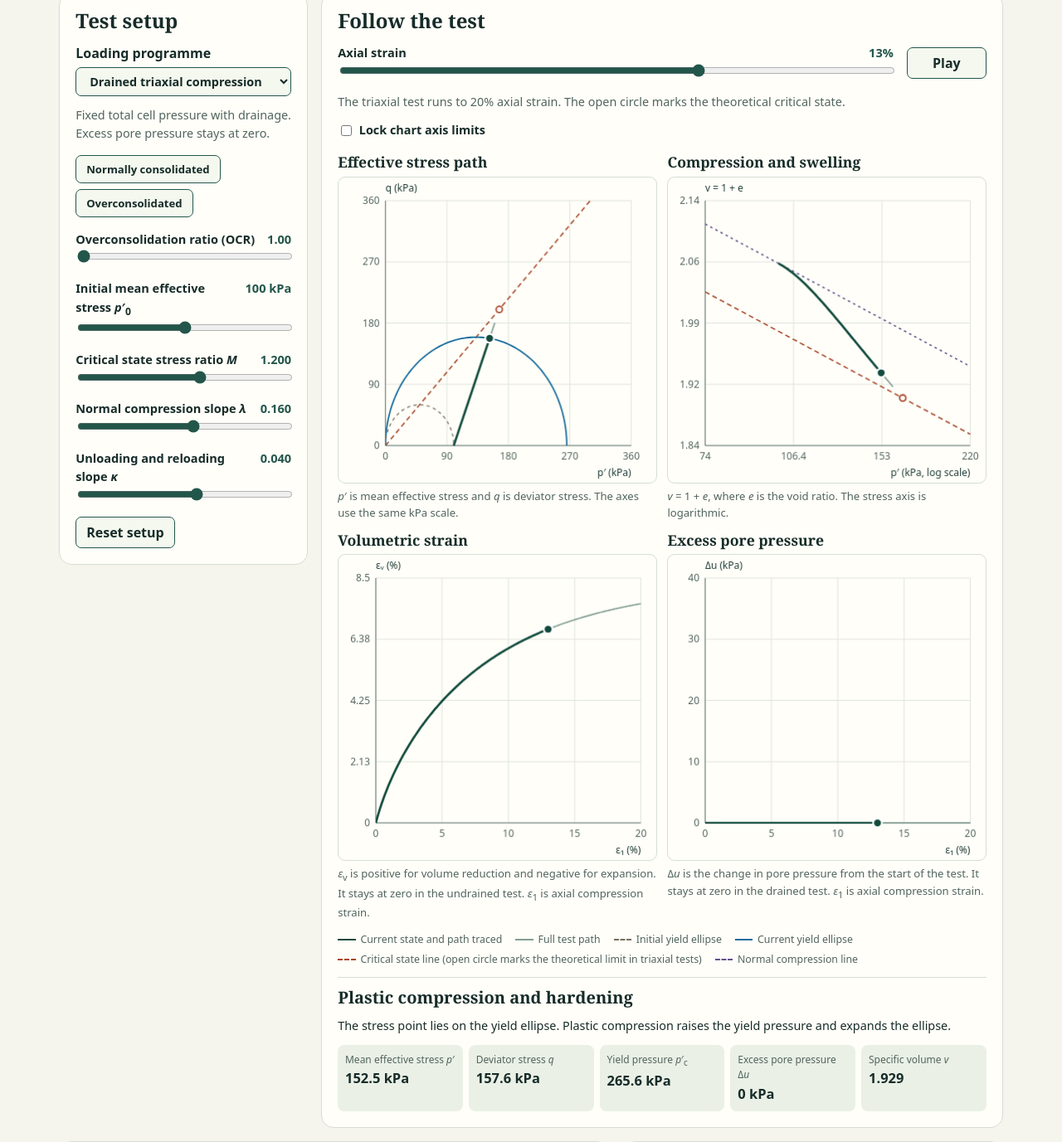
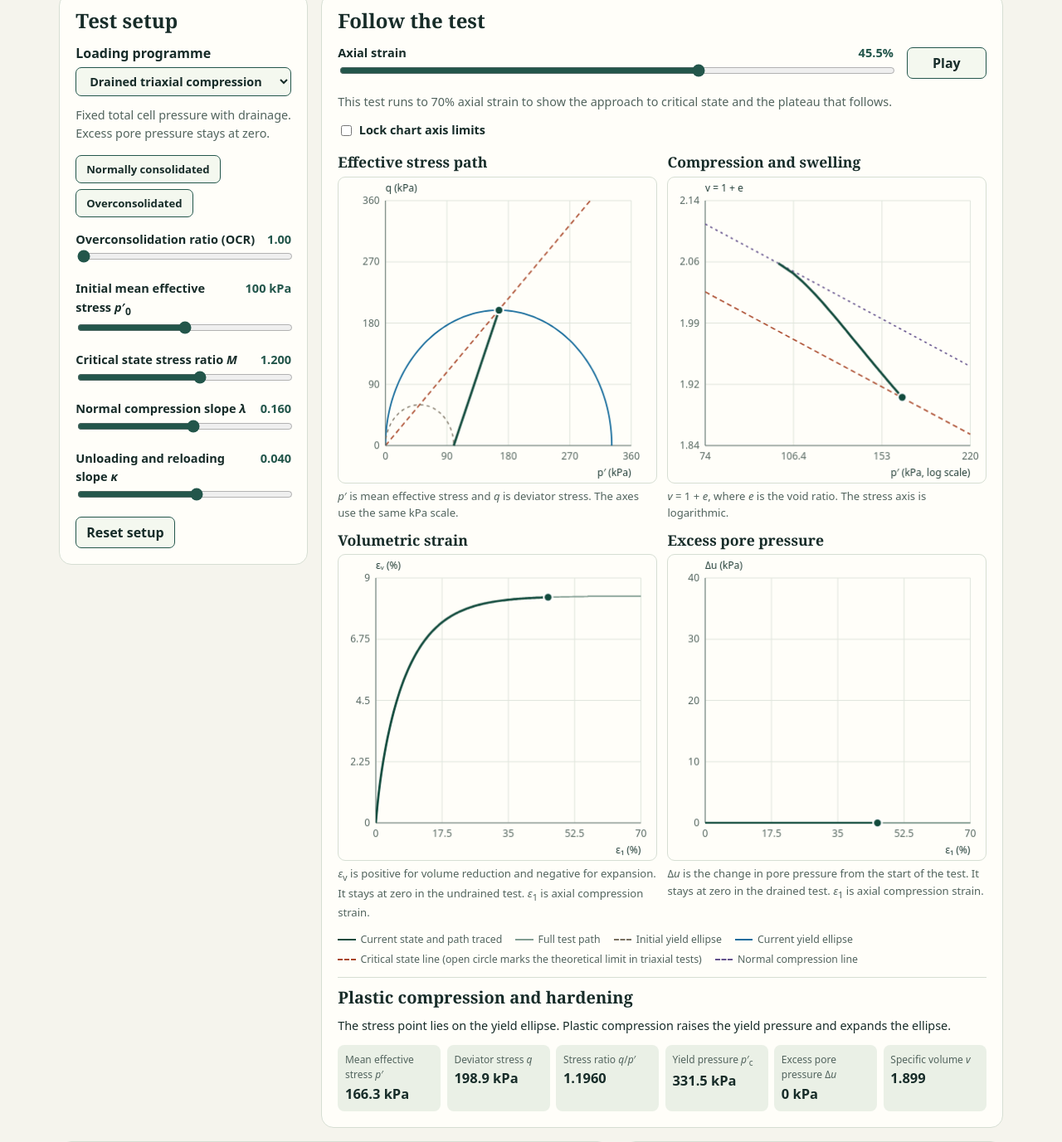
Before and after one commit to kks-AU/GeoTeaching, a plain HTML site: page advanced/index.html in a window 1280 px wide. Shown: the part 290-1667 px from the top of the page at 83% size. Drawn offline with Linux system fonts and the light colour scheme.

Commit message:
extended axial strain range

```diff
--- a/advanced/cam-clay-model.js
+++ b/advanced/cam-clay-model.js
@@ -1,6 +1,6 @@
 const camClayReference = { pressure: 1, volume: 2.8 };
 const camClayShearModulus = 5000; // kPa
-const camClayMaxAxialStrain = 0.20;
+const camClayCriticalTolerance = 0.001; // Relative difference between q/p′ and M.
 
 function camClayVolume(p, pc, lambda, kappa) {
   const { pressure, volume } = camClayReference;
@@ -58,7 +58,6 @@ function camClayTest({ test, p0, ocr, m, lambda, kappa }) {
   const firstYield = triaxialState(etaYield, true);
   firstYield.axialStrain = elasticAxialStrain(firstYield);
   firstYield.phase = 'yield';
-  const yieldsAtCritical = Math.abs(etaYield - m) < 1e-10;
 
   // With η = M + (η_y − M) exp(−s), the factor dη/ds = M − η
   // cancels the critical-state singularity in the associated flow rule.
@@ -72,19 +71,26 @@ function camClayTest({ test, p0, ocr, m, lambda, kappa }) {
     return (2 * eta / (m + eta)) * (lambda - kappa) / v * capSlope;
   }
 
-  const step = 0.025;
+  const gap = Math.abs(etaYield - m);
+  const criticalDistance = gap <= m * camClayCriticalTolerance ? 0
+    : Math.log(gap / (m * camClayCriticalTolerance));
+  const steps = Math.ceil(criticalDistance / 0.025);
+  const step = criticalDistance / Math.max(steps, 1);
   const axialStrains = [firstYield.axialStrain];
-  if (!yieldsAtCritical) {
-    let plasticShear = 0;
-    for (let i = 1; axialStrains.at(-1) < camClayMaxAxialStrain; i += 1) {
-      const s = i * step;
-      plasticShear += step * (plasticShearRate(s - step) + 4 * plasticShearRate(s - step / 2) + plasticShearRate(s)) / 6;
-      axialStrains.push(elasticAxialStrain(triaxialState(etaAt(s), false)) + plasticShear);
-    }
+  let plasticShear = 0;
+  for (let i = 1; i <= steps; i += 1) {
+    const s = i * step;
+    plasticShear += step * (plasticShearRate(s - step) + 4 * plasticShearRate(s - step / 2) + plasticShearRate(s)) / 6;
+    axialStrains.push(elasticAxialStrain(triaxialState(etaAt(s), false)) + plasticShear);
   }
 
+  const criticalStrain = axialStrains.at(-1);
+  const maxAxialStrain = Math.max(20, 10 * Math.ceil((100 * criticalStrain + 5) / 10)) / 100;
+  const criticalProgress = criticalStrain / maxAxialStrain;
+  const limit = { ...triaxialState(m, false), phase: 'critical' };
+
   function at(progress) {
-    const axialStrain = progress * camClayMaxAxialStrain;
+    const axialStrain = progress * maxAxialStrain;
     if (axialStrain === 0) {
       return { ...triaxialState(0, true), phase: 'initial', axialStrain };
     }
@@ -99,7 +105,7 @@ function camClayTest({ test, p0, ocr, m, lambda, kappa }) {
       }
       return { ...triaxialState((low + high) / 2, true), axialStrain };
     }
-    if (yieldsAtCritical) return { ...firstYield, phase: 'critical', axialStrain };
+    if (progress >= criticalProgress) return { ...limit, axialStrain };
 
     let low = 0;
     let high = axialStrains.length - 1;
@@ -112,11 +118,9 @@ function camClayTest({ test, p0, ocr, m, lambda, kappa }) {
     const after = axialStrains[high];
     const fraction = (axialStrain - before) / (after - before);
     const eta = etaAt((low + fraction) * step);
-    const state = triaxialState(eta, false);
-    if (Math.abs(eta - m) <= m * 0.001) state.phase = 'near-critical';
-    return { ...state, axialStrain };
+    return { ...triaxialState(eta, false), axialStrain };
   }
 
-  const limit = triaxialState(m, false);
-  return { at, checkpoints: [firstYield.axialStrain / camClayMaxAxialStrain], pc0, limit };
+  const checkpoints = [firstYield.axialStrain / maxAxialStrain, criticalProgress];
+  return { at, checkpoints, pc0, limit, maxAxialStrain };
 }
--- a/advanced/cam-clay.js
+++ b/advanced/cam-clay.js
@@ -78,7 +78,7 @@ function camMarkLimit(chart, point, limit) {
 
 function camDrawResponse({ id, yLabel, value, digits }, bounds, states, traced, state) {
   const chart = figur(document.getElementById(id));
-  const maximum = 100 * camClayMaxAxialStrain;
+  const maximum = bounds.xMax;
   const plot = camGrid(chart, {
     xMin: 0, xMax: maximum, yMin: bounds.min, yMax: bounds.max,
     xLabel: 'ε₁ (%)', yLabel, xTicks: punkter(4, t => t * maximum), yDigits: digits,
@@ -152,8 +152,9 @@ function camUpdateAxisStatus() {
     camRun.referenceStates.some(({ p, v }) =>
       p < axes.volumeXMin || p > axes.volumeXMax || v < axes.volumeYMin || v > axes.volumeYMax) ||
     (camRun.model.limit && camResponseCharts.some(({ id, value }) => {
-      const { min, max } = axes.response[id];
-      return camRun.states.some(state => value(state) < min || value(state) > max);
+      const { min, max, xMax } = axes.response[id];
+      return 100 * camRun.model.maxAxialStrain > xMax ||
+        camRun.states.some(state => value(state) < min || value(state) > max);
     })));
   const message = clipped ? 'Some curves extend beyond the locked limits. Unlock the axes to see the full test.' : '';
   if (message !== camAxisStatus.textContent) camAxisStatus.textContent = message;
@@ -195,7 +196,7 @@ function camUpdateSetup() {
       const values = states.map(value);
       const min = Math.floor(Math.min(0, ...values) * 1.08 / unit) * unit;
       const max = ceil(Math.max(min < 0 ? unit : 4 * unit, ...values.map(y => y * 1.08)), unit);
-      return [id, { min, max }];
+      return [id, { min, max, xMax: 100 * model.maxAxialStrain }];
     }));
     // If the lock was set during an isotropic test, these charts had no visible axes yet.
     if (camLockedAxes && !camLockedAxes.response) camLockedAxes.response = axes.response;
@@ -205,7 +206,7 @@ function camUpdateSetup() {
   });
   document.querySelector('#progress-label').textContent = model.limit ? 'Axial strain' : 'Test progress';
   document.querySelector('#progress-note').textContent = model.limit
-    ? 'The triaxial test runs to 20% axial strain. The open circle marks the theoretical critical state.'
+    ? 'This test runs to ' + camNumber.format(100 * model.maxAxialStrain) + '% axial strain to show the approach to critical state and the plateau that follows.'
     : 'The slider follows the isotropic loading and unloading sequence.';
   camRun = { params, model, positions, states, referenceStates, axes, largestPc, largestQ };
   camUpdateAxisStatus();
@@ -224,6 +225,7 @@ function camRender() {
   camProgress.setAttribute('aria-valuetext', progressLabel);
   document.querySelector('#mean-value').textContent = camPressure(state.p);
   document.querySelector('#deviator-value').textContent = camPressure(state.q);
+  document.querySelector('#stress-ratio-value').textContent = (state.q / state.p).toFixed(4);
   document.querySelector('#yield-value').textContent = camPressure(state.pc);
   document.querySelector('#pore-value').textContent = camPressure(state.u);
   document.querySelector('#volume-value').textContent = state.v.toFixed(3);
@@ -235,8 +237,7 @@ function camRender() {
     hardening: ['Plastic compression and hardening', 'The stress point lies on the yield ellipse. Plastic compression raises the yield pressure and expands the ellipse.'],
     softening: ['Plastic dilation and softening', 'The stress point lies on the yield ellipse. Plastic dilation lowers the yield pressure and shrinks the ellipse.'],
     unloading: ['Elastic unloading', 'The specimen swells as mean effective stress falls. The yield ellipse retains the size reached at peak pressure.'],
-    critical: ['Critical state', 'At the limiting state q = Mp′, plastic shear can continue at constant stress and constant specific volume.'],
-    'near-critical': ['Near critical state', 'The stress ratio q/p′ is within 0.1% of M. Further shear brings the specimen closer to constant stress and constant specific volume.'],
+    critical: ['Critical state', 'Plastic shear continues at q = Mp′ with constant effective stresses and specific volume.'],
   };
   const [phase, description] = messages[state.phase];
   document.querySelector('#phase').textContent = phase;
--- a/advanced/index.html
+++ b/advanced/index.html
@@ -7,8 +7,8 @@
 <link rel="stylesheet" href="../assets/style.css?v=5">
 <link rel="stylesheet" href="cam-clay.css?v=2">
 <script defer src="../assets/figurer.js?v=17"></script>
-<script defer src="cam-clay-model.js?v=2"></script>
-<script defer src="cam-clay.js?v=3"></script>
+<script defer src="cam-clay-model.js?v=3"></script>
+<script defer src="cam-clay.js?v=4"></script>
 </head>
 <body class="cam-clay">
 <a class="skip" href="#content">Skip to content</a>
@@ -61,7 +61,7 @@
     <h2 id="tracking">Follow the test</h2>
     <div class="playback">
       <div class="control">
-        <label for="progress"><span id="progress-label">Axial strain</span> <output id="progress-value" for="progress">13%</output></label>
+        <label for="progress"><span id="progress-label">Axial strain</span> <output id="progress-value" for="progress"></output></label>
         <input id="progress" type="range" min="0" max="100" value="65" aria-describedby="progress-note">
       </div>
       <button id="play" type="button">Play</button>
@@ -105,6 +105,7 @@
       <dl class="cam-metrics">
         <div><dt>Mean effective stress <i>p</i>′</dt><dd id="mean-value"></dd></div>
         <div><dt>Deviator stress <i>q</i></dt><dd id="deviator-value"></dd></div>
+        <div><dt>Stress ratio <i>q</i>/<i>p</i>′</dt><dd id="stress-ratio-value"></dd></div>
         <div><dt>Yield pressure <i>p</i>′<sub>c</sub></dt><dd id="yield-value"></dd></div>
         <div><dt>Excess pore pressure Δ<i>u</i></dt><dd id="pore-value"></dd></div>
         <div><dt>Specific volume <i>v</i></dt><dd id="volume-value"></dd></div>
@@ -135,6 +136,7 @@
       <p><i>M</i> is the critical state ratio <i>q</i>/<i>p</i>′. In the <i>v</i>–ln(<i>p</i>′) plane, <i>λ</i> and <i>κ</i> are the magnitudes of the normal compression and swelling slopes. <i>N</i> = 2.8 is the specific volume on the normal compression line at <i>p</i>′<sub>ref</sub> = 1 kPa.</p>
       <p>The specimen starts isotropic. Both triaxial tests hold total cell pressure constant. The undrained test assumes saturation and incompressible constituents. The exercise follows analytical stress paths with associated plastic flow and uses illustrative material values.</p>
       <p><i>v</i><sub>0</sub> is the initial specific volume. Strains are logarithmic and displayed as percentages. The deviatoric strain <i>ε</i><sub>q</sub> combines elastic strain from a constant shear modulus <i>G</i> = 5 MPa with plastic strain integrated along the stress path.</p>
+      <p>The model generally approaches critical state asymptotically. To show the plateau at finite strain, the simulator switches to the theoretical limit once the stress ratio <i>q</i>/<i>p</i>′ is within 0.1% of <i>M</i>.</p>
     </details>
   </section>
   <section class="panel">
```
